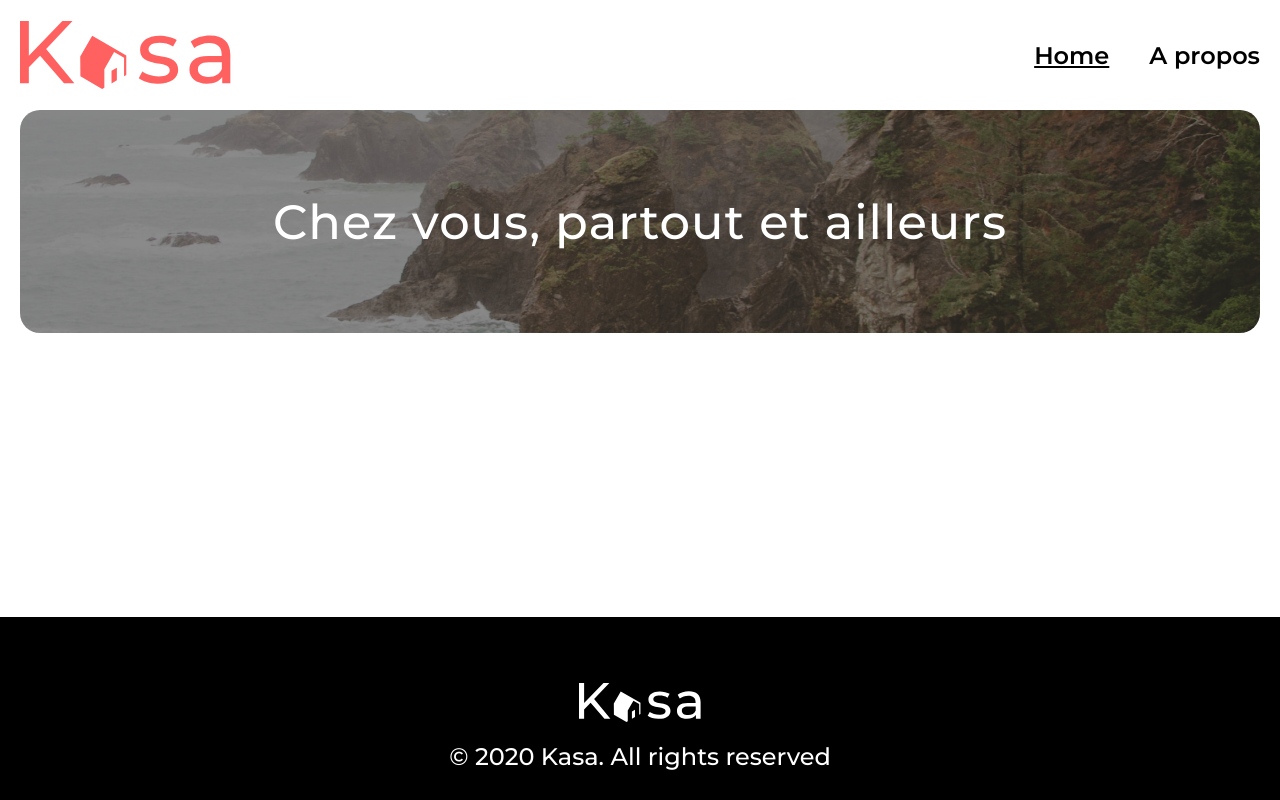
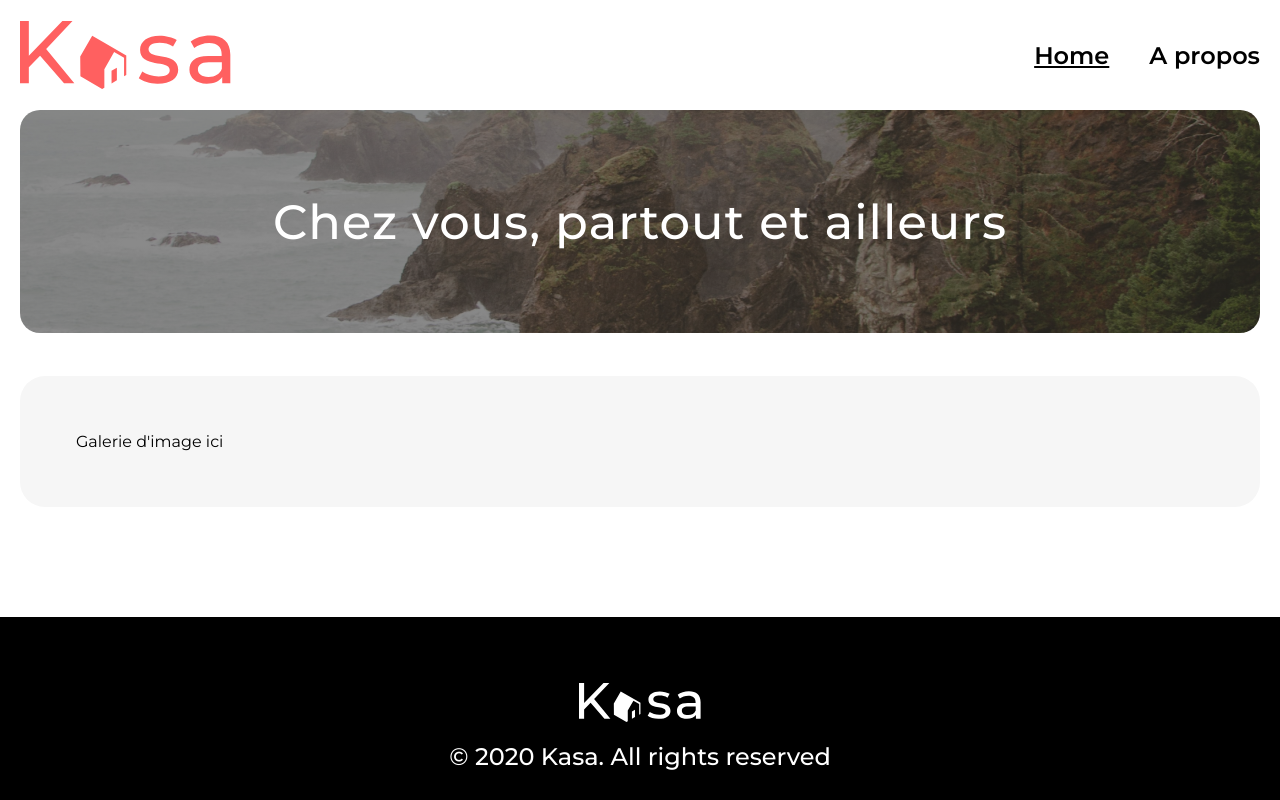
Before and after one commit to ceddevstudent89/Kasa-project, a React (Vite) app: page / in a window 1280 px wide. Built offline with nearby package versions, Linux system fonts and the light colour scheme.

Commit message:
Ajout d'un composant wrapper

```diff
--- /dev/null
+++ b/src/components/Wrapper.jsx
@@ -0,0 +1,26 @@
+import styled from "styled-components";
+
+const WrapperContainer = styled.div`
+  background-color: #f6f6f6;
+  padding: 56px;
+  width: 100%;
+  height: auto;
+  border-radius: 25px;
+  margin-top: 43px;
+`;
+
+const WrapperDiv = styled.div`
+  @media screen and (max-width: 1440px) {
+    padding: 0 20px;
+  }
+`;
+
+export default function Wrapper({ children }) {
+  return (
+    <WrapperDiv>
+      <WrapperContainer className="wrapper-content">
+        {children}
+      </WrapperContainer>
+    </WrapperDiv>
+  );
+}
--- a/src/pages/Home.jsx
+++ b/src/pages/Home.jsx
@@ -1,4 +1,5 @@
 import Banner from "../components/Banner";
+import Wrapper from "../components/Wrapper";
 
 export default function Home() {
   const title = "Chez vous, partout et ailleurs";
@@ -6,6 +7,7 @@ export default function Home() {
   return (
     <div>
       <Banner title={title} backgroundImage="../src/assets/cote.png" />
+      <Wrapper>Galerie d'image ici</Wrapper>
     </div>
   );
 }
```
